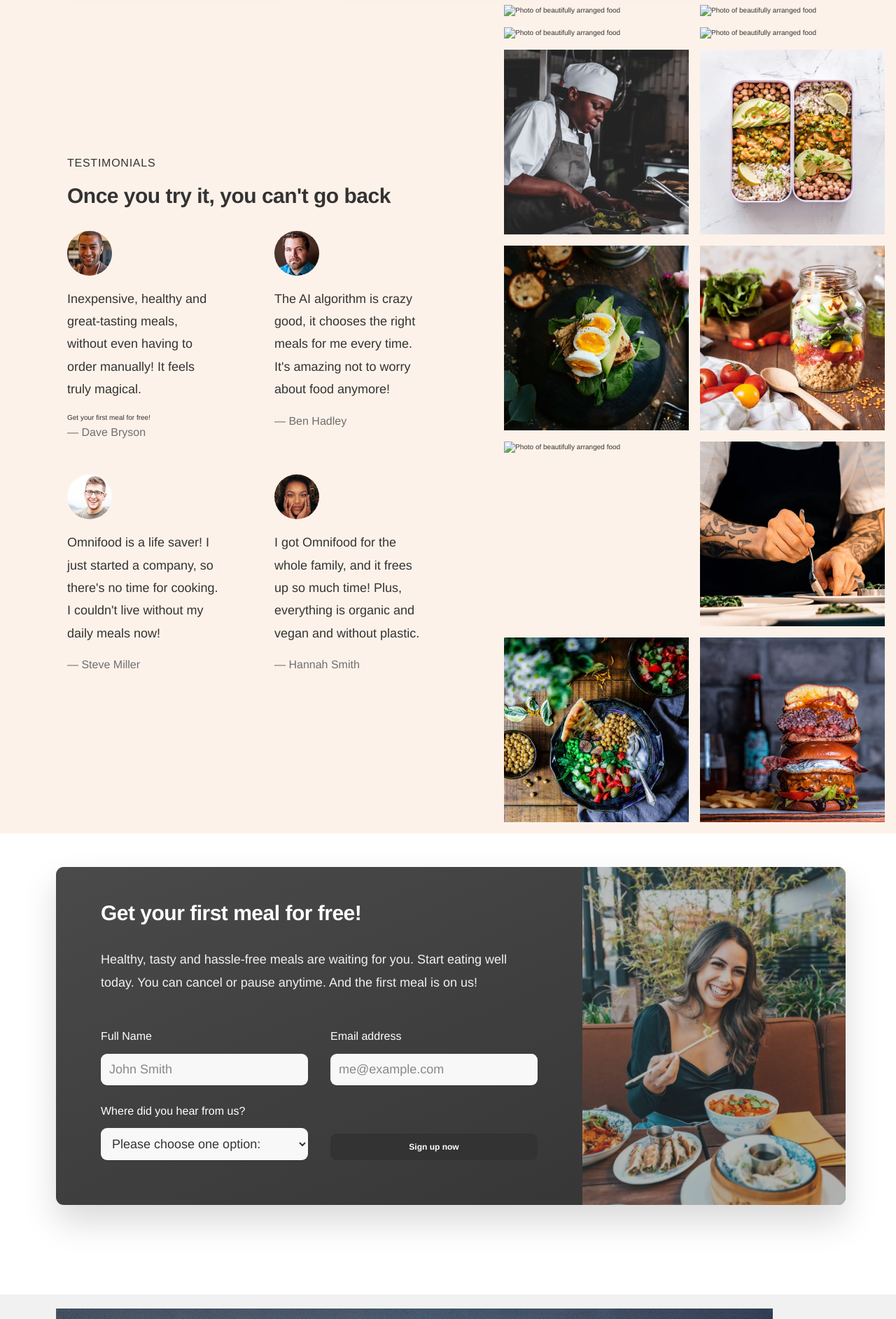
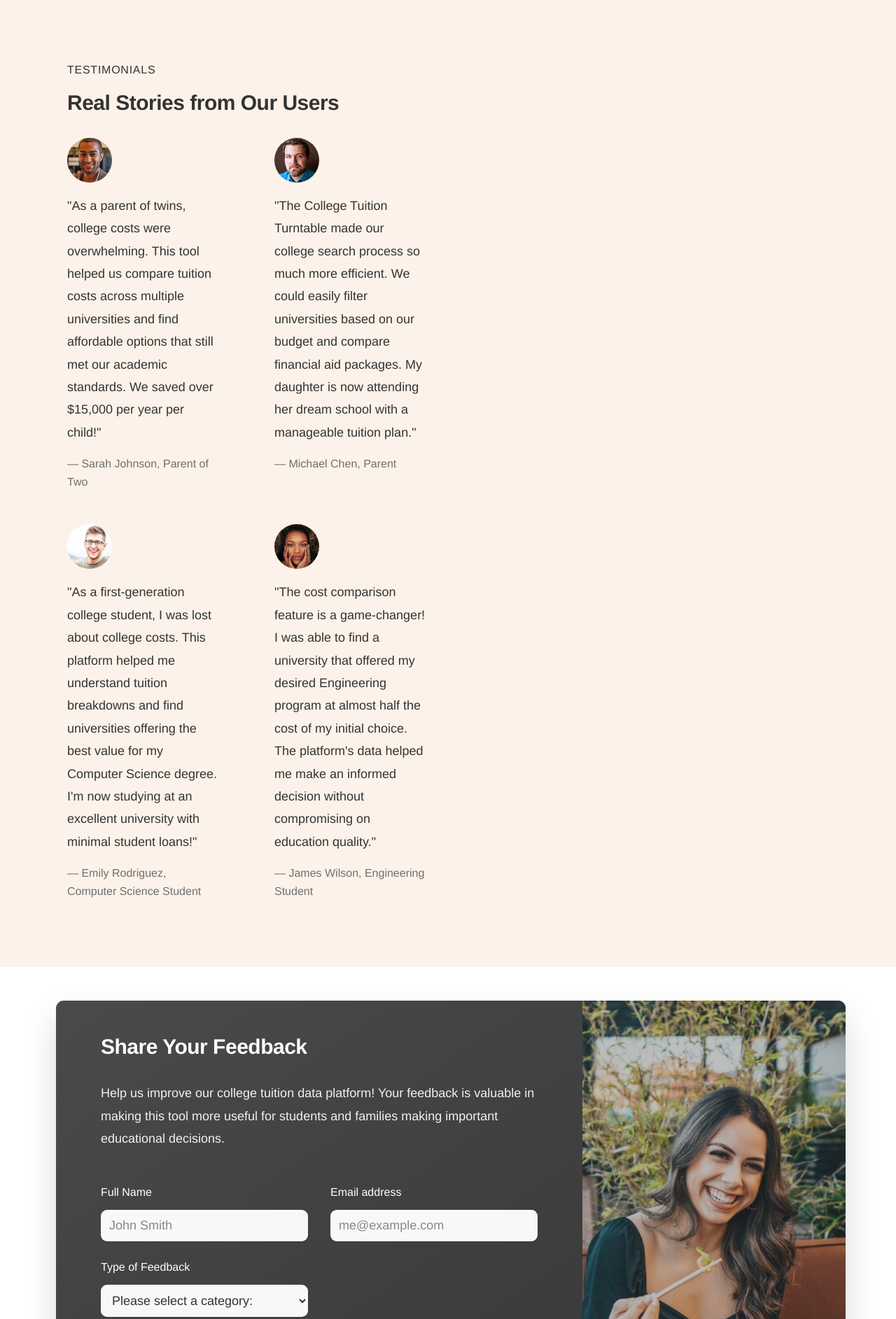
Before and after one commit to yf1619/UBHacking, a plain HTML site: page index.html in a window 1280 px wide. Shown: the part 1680-3565 px from the top of the page at 70% size. Drawn offline with nearby package versions, Linux system fonts and the light colour scheme.

Commit message:
Accomplish V2.5.0

```diff
--- a/index.html
+++ b/index.html
@@ -154,9 +154,10 @@
       <section class="section-testimonials" id="testimonial">
         <div class="testimonials-container">
           <span class="subheading">Testimonials</span>
-          <h2 class="heading-secondary">Once you try it, you can't go back</h2>
+          <h2 class="heading-secondary">Real Stories from Our Users</h2>
 
           <div class="testimonials">
+            <!-- Parent 1 -->
             <figure class="testimonial">
               <img
                 class="testimonial-img"
@@ -164,13 +165,17 @@
                 src="img/customers/dave.jpg"
               />
               <blockquote class="testimonial-text">
-                Inexpensive, healthy and great-tasting meals, without even
-                having to order manually! It feels truly magical.
+                "As a parent of twins, college costs were overwhelming. This
+                tool helped us compare tuition costs across multiple
+                universities and find affordable options that still met our
+                academic standards. We saved over $15,000 per year per child!"
               </blockquote>
-              Get your first meal for free!
-              <p class="testimonial-name">&mdash; Dave Bryson</p>
+              <p class="testimonial-name">
+                &mdash; Sarah Johnson, Parent of Two
+              </p>
             </figure>
 
+            <!-- Parent 2 -->
             <figure class="testimonial">
               <img
                 class="testimonial-img"
@@ -178,12 +183,16 @@
                 src="img/customers/ben.jpg"
               />
               <blockquote class="testimonial-text">
-                The AI algorithm is crazy good, it chooses the right meals for
-                me every time. It's amazing not to worry about food anymore!
+                "The College Tuition Turntable made our college search process
+                so much more efficient. We could easily filter universities
+                based on our budget and compare financial aid packages. My
+                daughter is now attending her dream school with a manageable
+                tuition plan."
               </blockquote>
-              <p class="testimonial-name">&mdash; Ben Hadley</p>
+              <p class="testimonial-name">&mdash; Michael Chen, Parent</p>
             </figure>
 
+            <!-- Student 1 -->
             <figure class="testimonial">
               <img
                 class="testimonial-img"
@@ -191,12 +200,18 @@
                 src="img/customers/steve.jpg"
               />
               <blockquote class="testimonial-text">
-                Omnifood is a life saver! I just started a company, so there's
-                no time for cooking. I couldn't live without my daily meals now!
+                "As a first-generation college student, I was lost about college
+                costs. This platform helped me understand tuition breakdowns and
+                find universities offering the best value for my Computer
+                Science degree. I'm now studying at an excellent university with
+                minimal student loans!"
               </blockquote>
-              <p class="testimonial-name">&mdash; Steve Miller</p>
+              <p class="testimonial-name">
+                &mdash; Emily Rodriguez, Computer Science Student
+              </p>
             </figure>
 
+            <!-- Student 2 -->
             <figure class="testimonial">
               <img
                 class="testimonial-img"
@@ -204,100 +219,21 @@
                 src="img/customers/hannah.jpg"
               />
               <blockquote class="testimonial-text">
-                I got Omnifood for the whole family, and it frees up so much
-                time! Plus, everything is organic and vegan and without plastic.
+                "The cost comparison feature is a game-changer! I was able to
+                find a university that offered my desired Engineering program at
+                almost half the cost of my initial choice. The platform's data
+                helped me make an informed decision without compromising on
+                education quality."
               </blockquote>
-              <p class="testimonial-name">&mdash; Hannah Smith</p>
+              <p class="testimonial-name">
+                &mdash; James Wilson, Engineering Student
+              </p>
             </figure>
           </div>
         </div>
 
         <div class="gallery">
-          <figure class="gallery-item">
-            <img
-              src="img/gallery/gallery-1.jpg"
-              alt="Photo of beautifully
-            arranged food"
-            />
-            <!-- <figcaption>Caption</figcaption> -->
-          </figure>
-          <figure class="gallery-item">
-            <img
-              src="img/gallery/gallery-2.jpg"
-              alt="Photo of beautifully
-            arranged food"
-            />
-          </figure>
-          <figure class="gallery-item">
-            <img
-              src="img/gallery/gallery-3.jpg"
-              alt="Photo of beautifully
-            arranged food"
-            />
-          </figure>
-          <figure class="gallery-item">
-            <img
-              src="img/gallery/gallery-4.jpg"
-              alt="Photo of beautifully
-            arranged food"
-            />
-          </figure>
-          <figure class="gallery-item">
-            <img
-              src="img/gallery/gallery-5.jpg"
-              alt="Photo of beautifully
-            arranged food"
-            />
-          </figure>
-          <figure class="gallery-item">
-            <img
-              src="img/gallery/gallery-6.jpg"
-              alt="Photo of beautifully
-            arranged food"
-            />
-          </figure>
-          <figure class="gallery-item">
-            <img
-              src="img/gallery/gallery-7.jpg"
-              alt="Photo of beautifully
-            arranged food"
-            />
-          </figure>
-          <figure class="gallery-item">
-            <img
-              src="img/gallery/gallery-8.jpg"
-              alt="Photo of beautifully
-            arranged food"
-            />
-          </figure>
-          <figure class="gallery-item">
-            <img
-              src="img/gallery/gallery-9.jpg"
-              alt="Photo of beautifully
-            arranged food"
-            />
-          </figure>
-          <figure class="gallery-item">
-            <img
-              src="img/gallery/gallery-10.jpg"
-              alt="Photo of beautifully
-            arranged food"
-            />
-          </figure>
-          <figure class="gallery-item">
-            <img
-              src="img/gallery/gallery-11.jpg"
-              alt="Photo of beautifully
-            arranged food"
-            />
-          </figure>
-          <figure class="gallery-item">
-            <img
-              src="img/gallery/gallery-12.jpg"
-              alt="Photo of beautifully
-            arranged food"
-            />
-          </figure>
+          <!-- Gallery content -->
         </div>
       </section>
 
@@ -305,14 +241,14 @@
         <div class="container">
           <div class="cta">
             <div class="cta-text-box">
-              <h2 class="heading-secondary">Get your first meal for free!</h2>
+              <h2 class="heading-secondary">Share Your Feedback</h2>
               <p class="cta-text">
-                Healthy, tasty and hassle-free meals are waiting for you. Start
-                eating well today. You can cancel or pause anytime. And the
-                first meal is on us!
+                Help us improve our college tuition data platform! Your feedback
+                is valuable in making this tool more useful for students and
+                families making important educational decisions.
               </p>
 
-              <form class="cta-form" name="sign-up" netify>
+              <form class="cta-form" name="feedback" netify>
                 <div>
                   <label for="full-name">Full Name</label>
                   <input
@@ -336,29 +272,35 @@
                 </div>
 
                 <div>
-                  <label for="select-where" name="select-where"
-                    >Where did you hear from us?</label
-                  >
-                  <select id="select-where" required>
-                    <option value="">Please choose one option:</option>
-                    <option value="friends">Friends and family</option>
-                    <option value="youtube">YouTube video</option>
-                    <option value="podcast">Podcast</option>
-                    <option value="ad">Facebook ad</option>
-                    <option value="others">Others</option>
+                  <label for="feedback-type">Type of Feedback</label>
+                  <select id="feedback-type" name="feedback-type" required>
+                    <option value="">Please select a category:</option>
+                    <option value="feature">Feature Request</option>
+                    <option value="bug">Bug Report</option>
+                    <option value="improvement">Improvement Suggestion</option>
+                    <option value="data">Data Accuracy</option>
+                    <option value="other">Other</option>
                   </select>
                 </div>
 
-                <button class="btn btn--form">Sign up now</button>
+                <div class="form-full-width">
+                  <label for="feedback-message">Your Feedback</label>
+                  <textarea
+                    id="feedback-message"
+                    name="feedback-message"
+                    placeholder="Please share your thoughts..."
+                    required
+                    rows="4"
+                  ></textarea>
+                </div>
 
-                <!-- <input type="checkbox" />
-                <input type="number" /> -->
+                <button class="btn btn--form">Submit Feedback</button>
               </form>
             </div>
             <div
               class="cta-img-box"
               role="img"
-              aria-label="Woman enjoying food"
+              aria-label="Student using laptop"
             ></div>
           </div>
         </div>
@@ -369,7 +311,7 @@
       <div class="container grid grid--footer">
         <div class="logo-col">
           <a href="#" class="footer-logo">
-            <img class="logo" alt="Omnifood logo" src="img/omnifood-logo.png" />
+            <img class="logo" alt="Omnifood logo" src="img/logos/CTTLOGO.png" />
           </a>
 
           <ul class="social-links">
@@ -391,7 +333,8 @@
           </ul>
 
           <p class="copyright">
-            Copyright &copy; 2027 by Omnifood, Inc. All rights reserved.
+            Copyright &copy; 2027 by Yiwei Feng, Yujie Zou, Jingzhi Chen. All
+            rights reserved.
           </p>
         </div>
 
@@ -399,13 +342,15 @@
           <p class="footer-heading">Contact us</p>
           <address class="contacts">
             <p class="address">
-              623 Harrison St., 2nd Floor, San Francisco, CA 94107
+              University at Buffalo, The State University of New York<br />
+              338 Davis Hall Box 602000<br />
+              Buffalo, NY 14260-2500
             </p>
             <p>
-              <a class="footer-link" href="tel:415-201-6370">415-201-6370</a
+              <a class="footer-link" href="tel:716-645-3180">(716) 645-3180</a
               ><br />
-              <a class="footer-link" href="mailto:hello@omnifood.com"
-                >hello@omnifood.com</a
+              <a class="footer-link" href="mailto:cse-dept@buffalo.edu"
+                >cse-dept@buffalo.edu</a
               >
             </p>
           </address>
```
Also changed, not shown: CSS/style.css (+43 -0 lines), img/logos/CTTLOGO.png (added), 1 other file.
